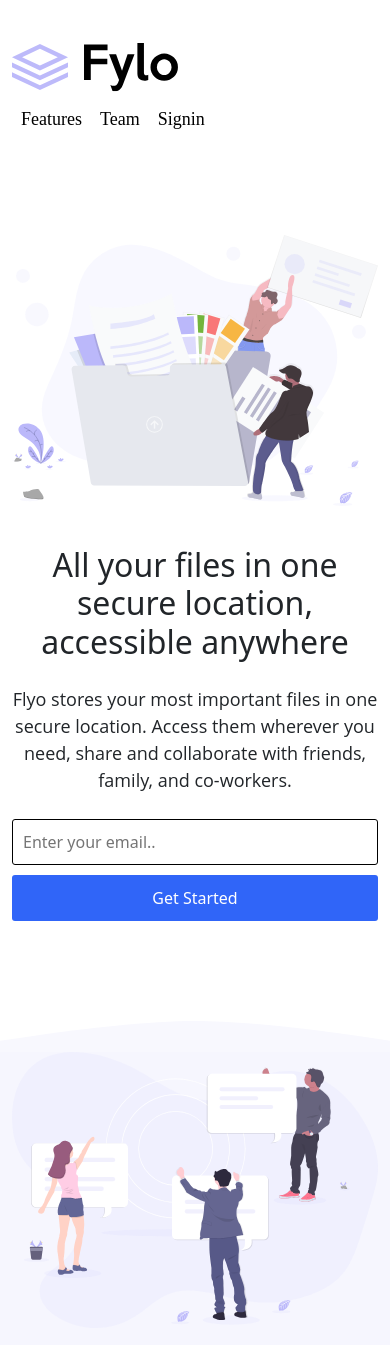
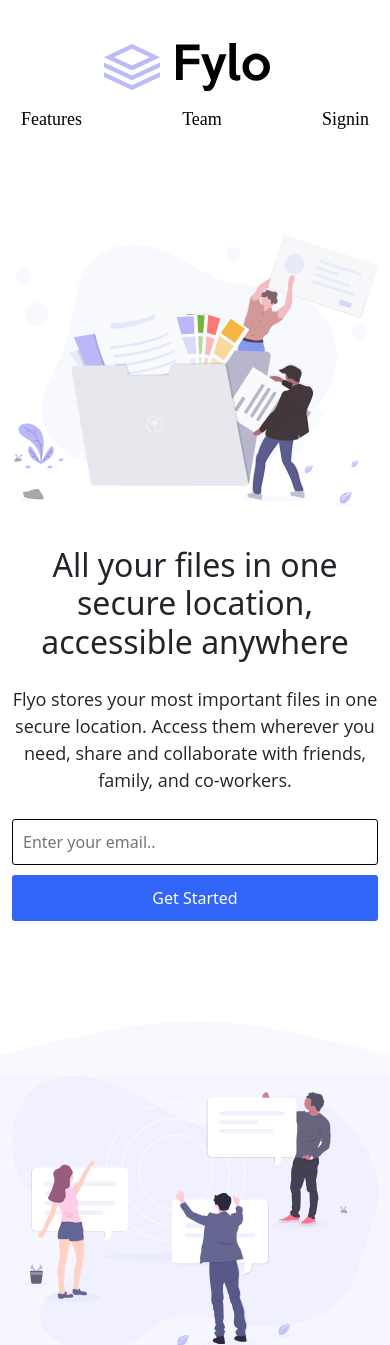
Before and after one commit to Muhammad-Afnan-Siddiqui/UI-Challeges-landingpage, a plain HTML site: page index.html in a window 390 px wide. Shown: the top 1345 px of the page. Drawn offline with nearby package versions, Linux system fonts and the light colour scheme; a web font is replaced by a local one.

Commit message:
Compelete with Responsiveness

```diff
--- a/index.css
+++ b/index.css
@@ -8,6 +8,9 @@ header {
 .navbar {
   height: 175px;
   font-family: 'Raleway';
+}
+.nav {
+  justify-content: flex-end;
 }
 .navbar .nav-link {
   padding: 0.5em 3.5em;
@@ -60,6 +63,9 @@ header {
 .bg-curve-img {
   width: 100%;
 }
+.curve-img-mob {
+  display: none;
+}
 .blog {
   background-color: hsl(240, 75%, 98%);
 }
@@ -89,6 +95,11 @@ header {
   border-radius: 10px;
   margin-bottom: 80px;
   box-shadow: rgba(99, 99, 99, 0.2) 0px 2px 8px 0px;
+}
+.blog .blog-img {
+  height: 100%;
+  display: flex;
+  align-items: center;
 }
 .blog .blog-card img {
   margin-bottom: 10px;
@@ -214,11 +225,6 @@ footer .bottom .attribution a {
   .hero .hero-content {
     width: 85%;
   }
-  .blog .blog-img {
-    height: 100%;
-    display: flex;
-    align-items: center;
-  }
 }
 @media screen and (max-width: 991px) {
   header .navbar .nav-link {
@@ -291,10 +297,27 @@ footer .bottom .attribution a {
   header .navbar .nav-link {
     padding: 0.5em 0.5em;
   }
+  .curve-img {
+    display: none;
+  }
+  .curve-img-mob {
+    display: block;
+  }
+  .bg-curve-img-mob {
+    width: 100%;
+  }
 }
-@media screen and (max-width: 420px) {
+@media screen and (max-width: 425px) {
   header .navbar .nav-link {
     display: flex;
     justify-content: space-between;
   }
+  header .navbar-brand {
+    width: 100%;
+    text-align: center;
+  }
+  header .nav {
+    width: 100%;
+    justify-content: space-between;
+  }
 }
--- a/index.html
+++ b/index.html
@@ -32,7 +32,7 @@
               class="d-inline-block align-text-top"
             />
           </a>
-          <ul class="nav justify-content-end">
+          <ul class="nav">
             <li class="nav-item">
               <a class="nav-link" aria-current="page" href="#">Features</a>
             </li>
@@ -50,7 +50,7 @@
     <section class="hero">
       <div class="container">
         <div class="row">
-          <div class="col-md-6 order-last">
+          <div class="col-md-6 order-md-first order-sm-last order-2">
             <div class="hero-content">
               <h2 class="heading">
                 All your files in one secure location, accessible anywhere
@@ -77,7 +77,7 @@
               </div>
             </div>
           </div>
-          <div class="col-md-6 order-first">
+          <div class="col-md-6 order-sm-first order-1">
             <div class="hero-img">
               <img
                 src="./images/illustration-1.svg"
@@ -93,11 +93,14 @@
         <div class="curve-img">
             <img src="./images/bg-curve-desktop.svg" class="bg-curve-img" alt="bg-curve" />
         </div>
+        <div class="curve-img-mob">
+            <img src="./images/bg-curve-mobile.svg" class="bg-curve-img-mob" alt="bg-curve-mob" />
+        </div>
     </section>
     <section class="blog">
         <div class="container">
           <div class="row">
-            <div class="col-md-6 order-last">
+            <div class="col-md-6 order-sm-first order-2">
               <div class="blog-content">
                 <h2 class="heading">Stay Productive, Whenever you are</h2>
                 <p class="paragraph">
@@ -119,7 +122,7 @@
                 </div>
               </div>
             </div>
-            <div class="col-md-6 order-first">
+            <div class="col-md-6 order-sm-last order-1">
               <div class="blog-img">
                 <img
                   src="./images/illustration-2.svg"
```
